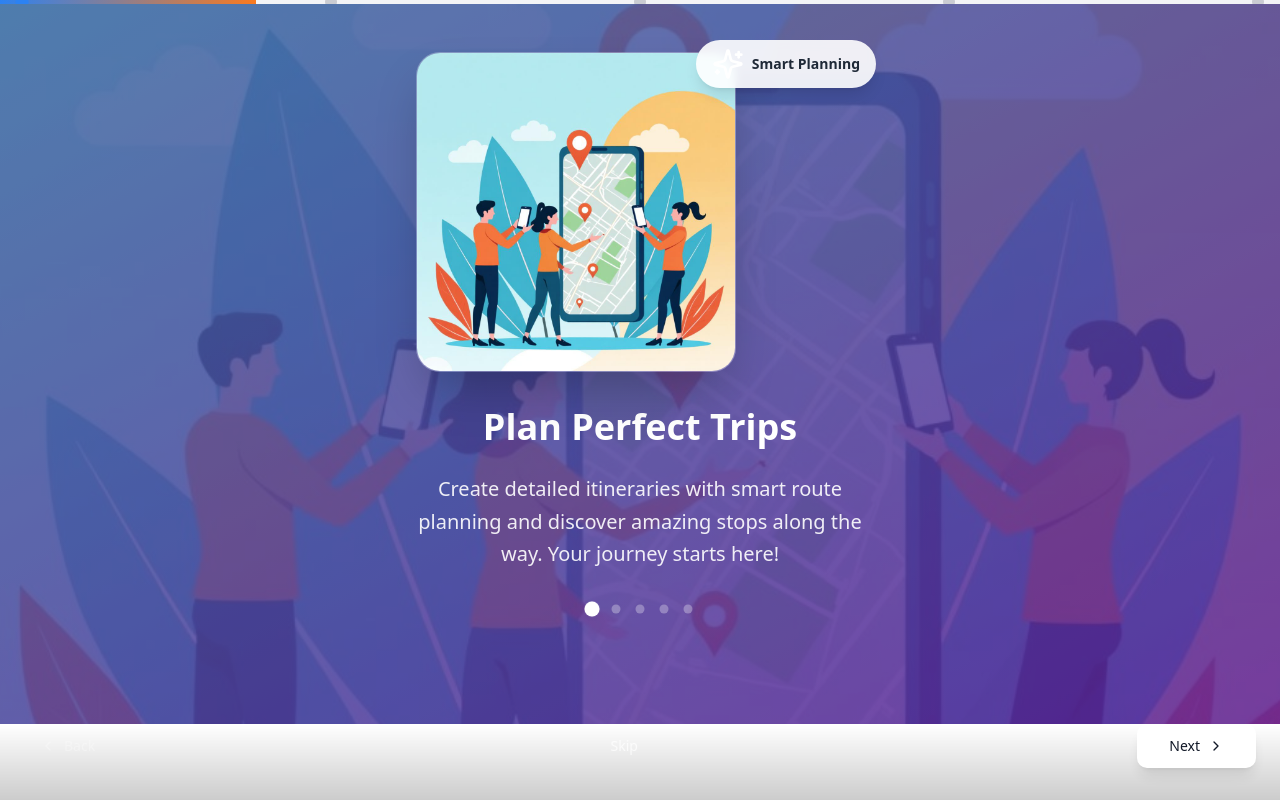
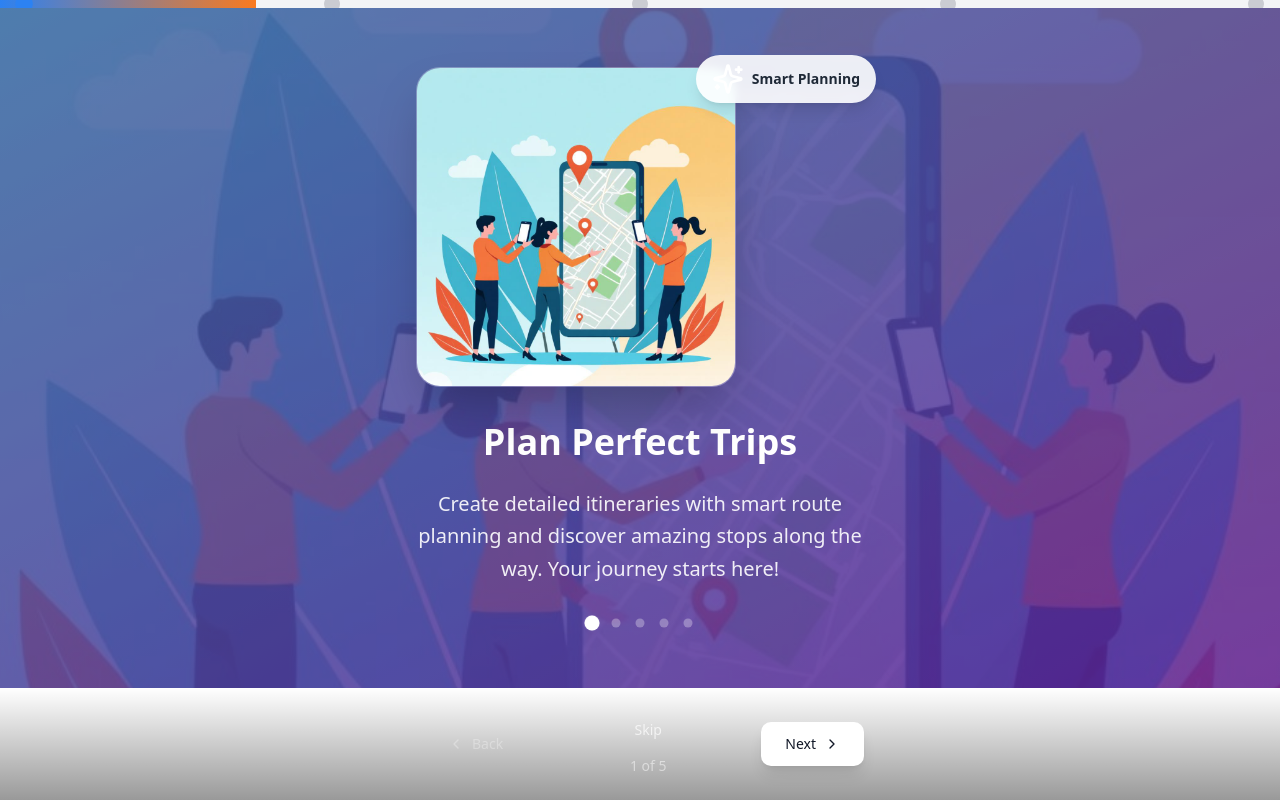
Before and after one commit to rkshree001/journeyjolt-app, a React (Vite) app: page / in a window 1280 px wide. Built offline with nearby package versions, Linux system fonts and the light colour scheme.

Commit message:
Fix bottom navigation
Add skip and next buttons to the bottom navigation bar.

```diff
--- a/src/components/EnhancedOnboardingScreen.tsx
+++ b/src/components/EnhancedOnboardingScreen.tsx
@@ -82,9 +82,9 @@ const EnhancedOnboardingScreen = ({ onComplete }: OnboardingScreenProps) => {
   const currentData = onboardingData[currentStep];
 
   return (
-    <div className="min-h-screen flex flex-col bg-background overflow-hidden">
+    <div className="h-screen w-screen flex flex-col bg-background overflow-hidden fixed inset-0 z-50">
       {/* Enhanced Progress Bar */}
-      <div className="relative w-full bg-muted h-1">
+      <div className="relative w-full bg-muted h-2 safe-area-inset-top">
         <div
           className="h-full bg-gradient-to-r from-primary to-secondary transition-all duration-500 ease-out"
           style={{ width: `${((currentStep + 1) / onboardingData.length) * 100}%` }}
@@ -95,7 +95,7 @@ const EnhancedOnboardingScreen = ({ onComplete }: OnboardingScreenProps) => {
             <button
               key={index}
               onClick={() => jumpToStep(index)}
-              className={`w-3 h-3 rounded-full transition-all duration-300 ${
+              className={`w-4 h-4 rounded-full transition-all duration-300 ${
                 index <= currentStep
                   ? "bg-primary scale-110"
                   : "bg-muted-foreground/30 hover:bg-muted-foreground/50"
@@ -178,33 +178,42 @@ const EnhancedOnboardingScreen = ({ onComplete }: OnboardingScreenProps) => {
         </div>
       </div>
 
-      {/* Enhanced Navigation */}
-      <div className="relative z-10 px-6 pb-8 bg-gradient-to-t from-black/20 to-transparent">
-        <div className="flex justify-between items-center">
+      {/* Enhanced Navigation - Fixed at bottom */}
+      <div className="relative z-10 px-6 py-6 bg-gradient-to-t from-black/40 via-black/20 to-transparent safe-area-inset-bottom">
+        <div className="flex justify-between items-center max-w-md mx-auto">
           <Button
             variant="ghost"
             onClick={prevStep}
             disabled={currentStep === 0}
-            className="flex items-center gap-2 text-white hover:bg-white/20 disabled:opacity-30 transition-all duration-200"
+            className="flex items-center gap-2 text-white hover:bg-white/20 disabled:opacity-30 transition-all duration-200 min-w-[80px]"
+            size="lg"
           >
             <ChevronLeft className="w-5 h-5" />
             Back
           </Button>
 
-          {/* Skip option */}
+          {/* Skip option - always visible for clarity */}
+          <div className="flex flex-col items-center gap-2">
             {currentStep < onboardingData.length - 1 && (
               <Button
                 variant="ghost"
                 onClick={onComplete}
-              className="text-white/70 hover:text-white hover:bg-white/10 transition-all duration-200"
+                className="text-white/70 hover:text-white hover:bg-white/10 transition-all duration-200 text-sm"
+                size="sm"
               >
                 Skip
               </Button>
             )}
 
+            {/* Step indicator */}
+            <div className="text-white/50 text-sm font-medium">
+              {currentStep + 1} of {onboardingData.length}
+            </div>
+          </div>
+
           <Button
             onClick={nextStep}
-            className="flex items-center gap-2 bg-white text-gray-900 hover:bg-white/90 shadow-lg px-8 transition-all duration-200 hover:scale-105"
+            className="flex items-center gap-2 bg-white text-gray-900 hover:bg-white/90 shadow-lg px-6 transition-all duration-200 hover:scale-105 min-w-[100px]"
             size="lg"
           >
             {currentStep === onboardingData.length - 1 ? (
```
Lines whose indentation alone changed are shown as unchanged.
